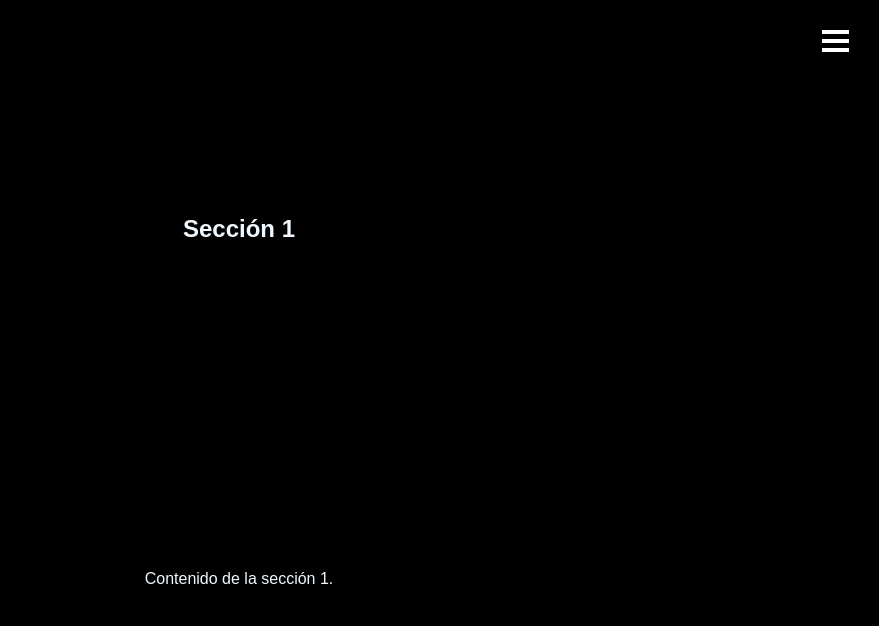
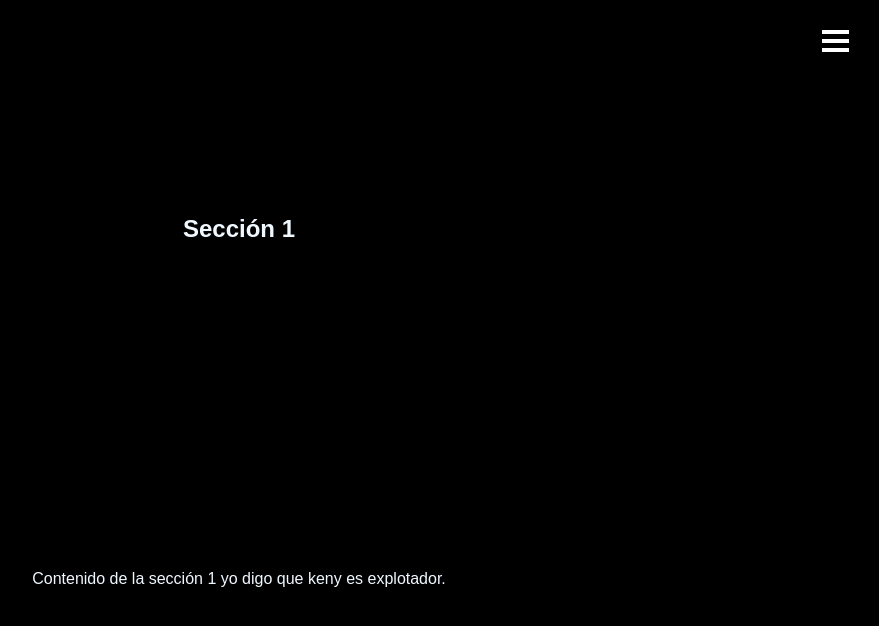
Before and after one commit to EnmaQui/Homepage, a plain HTML site: page index.html in a window 1280 px wide. Shown: the whole page, without its empty margins (401-1280 px from the left). Drawn offline with Linux system fonts and the light colour scheme.

Commit message:
mensaje pa jefe

```diff
--- a/index.html
+++ b/index.html
@@ -30,7 +30,7 @@
     <div class="scroll-container">
         <div class="seccion" id="seccion1">
             <h2>Sección 1</h2>
-            <p>Contenido de la sección 1.</p>
+            <p>Contenido de la sección 1 yo digo que keny es explotador.</p>
         </div>
 
         <div class="seccion" id="seccion2">
```
